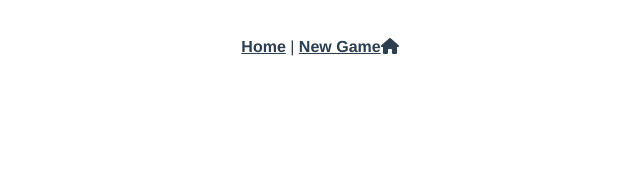
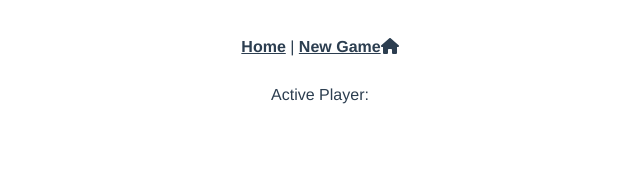
Before and after one commit to Hydrocynus/geomory, a Vue app: page /game in a window 1280 px wide. Before the commit this address had no page. Shown: the top 176 px of the page, without its empty margins (320-960 px from the left). Built offline with nearby package versions, Linux system fonts and the light colour scheme.

Commit message:
Game added

```diff
--- a/src/router/index.js
+++ b/src/router/index.js
@@ -1,10 +1,12 @@
 import { createRouter, createWebHistory } from 'vue-router'
 import Menu from '../views/Menu.vue'
 import NewGame from '../views/NewGame.vue'
+import Game from '../views/Game.vue'
 
 const routes = [
   { path: '/', component: Menu },
   { path: '/newgame', component: NewGame },
+  { path: '/game', component: Game },
 ]
 
 const router = createRouter({
--- /dev/null
+++ b/src/views/Game.vue
@@ -0,0 +1,19 @@
+<script setup>
+  import { computed } from '@vue/reactivity';
+  import { ref } from 'vue'
+
+  const props = defineProps({ chamber: Array, cardCnt: Number })
+  // const activePlayer = computed(() => props.chamber.find(c => c.active))
+
+  console.debug(props, props.chamber, props.cardCnt)
+</script>
+
+<template>
+  <div>
+    <span>Active Player: {{ activePlayer }}</span>
+  </div>
+</template>
+
+<style>
+
+</style>
```
